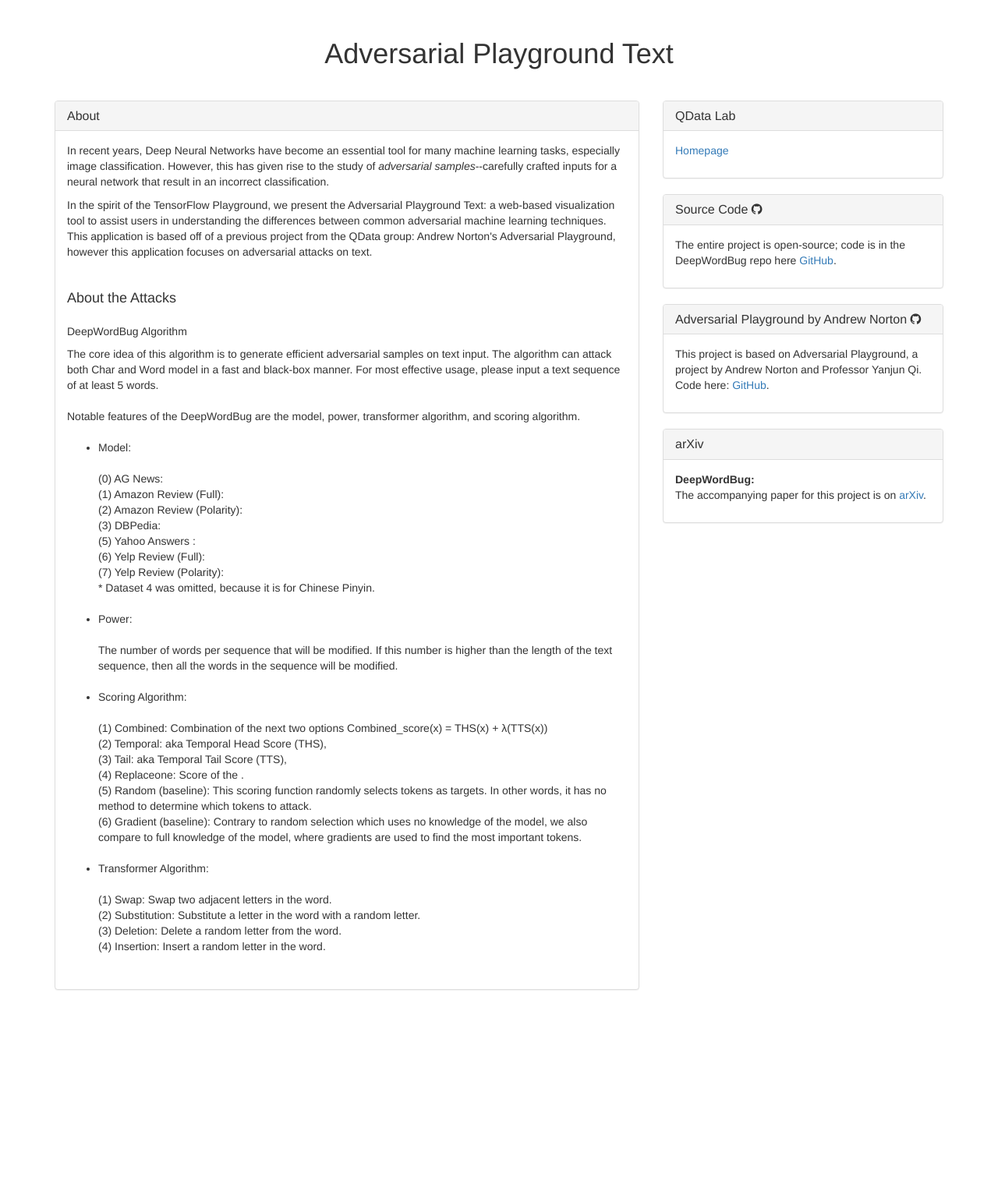
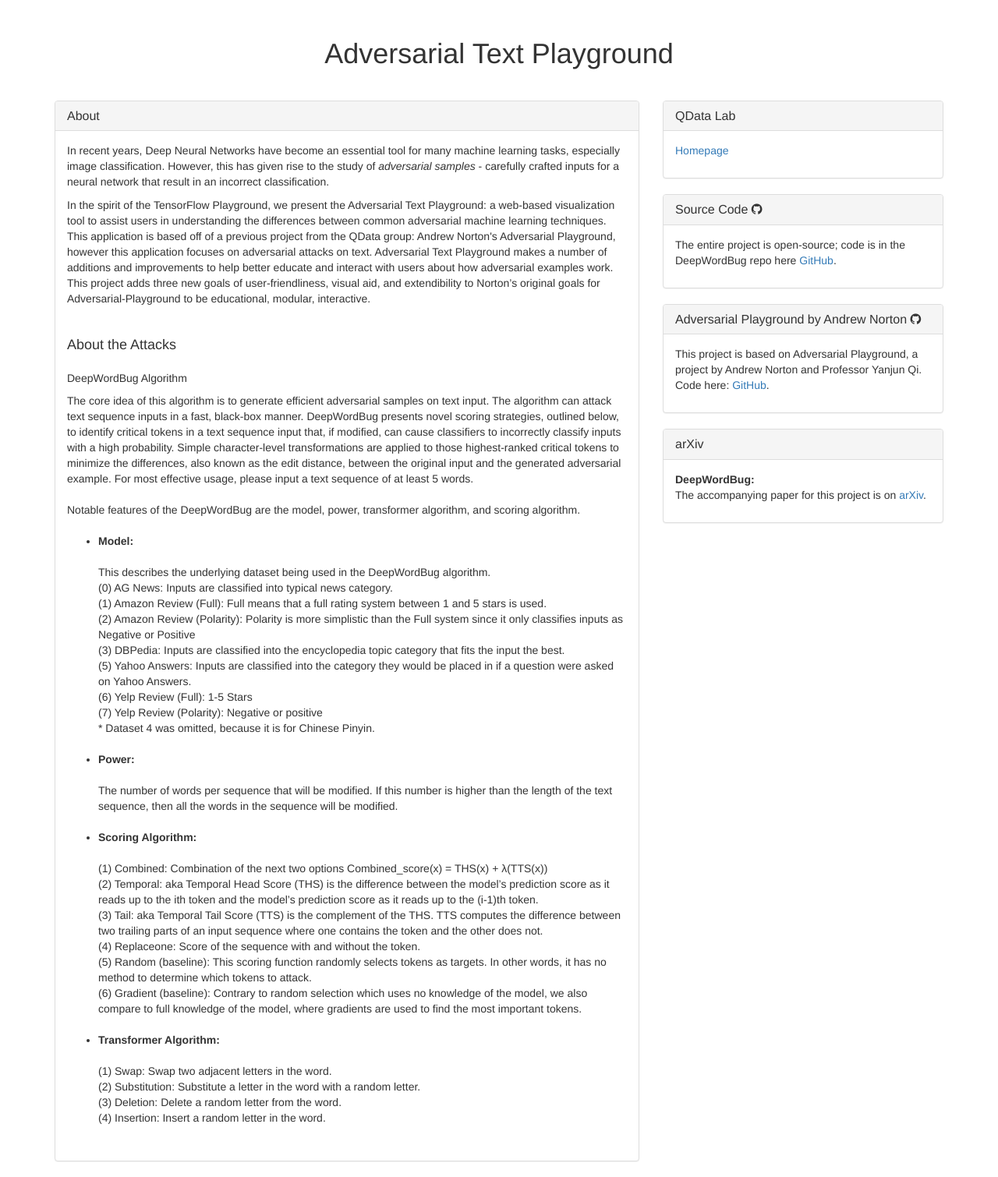
Before and after one commit to QData/deepWordBug, a Flask app: page / in a window 1280 px wide. Shown: the part 51-1561 px from the top of the page at 78% size. Before the commit the page ends 1321 px from the top, so only its background shows below. Run offline with Flask 2, Linux system fonts and the light colour scheme; some libraries are stand-ins or nearby versions.

Commit message:
Add text for class categories + readme

```diff
--- a/Adversarial-Playground-Text-viz/webapp/templates/index.html
+++ b/Adversarial-Playground-Text-viz/webapp/templates/index.html
@@ -36,7 +36,7 @@
     <div class="container">
 
       <div class="starter-template">
-        <h1>Adversarial Playground Text</h1>
+        <h1>Adversarial Text Playground </h1>
       </div>
       <div class="row">
         <div class="col-md-8">
@@ -46,53 +46,46 @@
               </div>
               <div class="panel-body">
                 <p>
-                In recent years, Deep Neural Networks have become an essential tool for many machine learning tasks, especially image classification.  However, this has given rise to the study of <em>adversarial samples</em>--carefully crafted inputs for a neural network that result in an incorrect classification.
+                In recent years, Deep Neural Networks have become an essential tool for many machine learning tasks, especially image classification.  However, this has given rise to the study of <em>adversarial samples</em> - carefully crafted inputs for a neural network that result in an incorrect classification.
                 </p>
                 <p>
-                In the spirit of the TensorFlow Playground, we present the Adversarial Playground Text: a web-based visualization tool to assist users in understanding the differences between common adversarial machine learning techniques. This application is based off of a previous project from the QData group: Andrew Norton's Adversarial Playground, however this application focuses on adversarial attacks on text.
+                In the spirit of the TensorFlow Playground, we present the Adversarial Text Playground: a web-based visualization tool to assist users in understanding the differences between common adversarial machine learning techniques. This application is based off of a previous project from the QData group: Andrew Norton's Adversarial Playground, however this application focuses on adversarial attacks on text. Adversarial Text Playground makes a number of additions and improvements to help better educate and interact with users about how adversarial examples work. This project adds three new goals of user-friendliness, visual aid, and extendibility to Norton’s original goals for Adversarial-Playground to be educational, modular, interactive.
                 </p><br>
 
-<!--                 <h4>Usage</h4>
-                <p>
-                We allow multiple types of adversarial attacks on text, accessible through the top navigation bar:
-                  <ul>
-                    <li>DeepWordBug Algorithm </li><br>
-                  </ul>
-                </p> -->
 
                 <h4>About the Attacks</h4>
 
                 <h5><br>DeepWordBug Algorithm</h5>
-                The core idea of this algorithm is to generate efficient adversarial samples on text input. The algorithm can attack both Char and Word model in a fast and black-box manner. For most effective usage, please input a text sequence of at least 5 words. <br><br>
-
+                The core idea of this algorithm is to generate efficient adversarial samples on text input. The algorithm can attack text sequence inputs in a fast, black-box manner. DeepWordBug presents novel scoring strategies, outlined below, to identify critical tokens in a text sequence input that, if modified, can cause classifiers to incorrectly classify inputs with a high probability. Simple character-level transformations are applied to those highest-ranked critical tokens to minimize the differences, also known as the edit distance, between the original input and the generated adversarial example. For most effective usage, please input a text sequence of at least 5 words. <br><br>
                 Notable features of the DeepWordBug are the model, power, transformer algorithm, and scoring algorithm.
 
                 <ul><br>
-                    <li>Model: <br><br>
-                      (0) AG News:  <br>
-                      (1) Amazon Review (Full):  <br>
-                      (2) Amazon Review (Polarity):  <br>
-                      (3) DBPedia:  <br>
-                      (5) Yahoo Answers : <br>
-                      (6) Yelp Review (Full):  <br>
-                      (7) Yelp Review (Polarity):  <br>
+                    <li><strong> Model: <br><br></strong>
+                      This describes the underlying dataset being used in the DeepWordBug algorithm. <br>
+                      (0) AG News: Inputs are classified into typical news category. <br>
+                      (1) Amazon Review (Full): Full means that a full rating system between 1 and 5 stars is used. <br>
+                      (2) Amazon Review (Polarity): Polarity is more simplistic than the Full system since it only classifies inputs as Negative or Positive  <br>
+                      (3) DBPedia: Inputs are classified into the encyclopedia topic category that fits the input the best. <br>
+                      (5) Yahoo Answers: Inputs are classified into the category they would be placed in if a question were asked on Yahoo Answers. <br>
+                      (6) Yelp Review (Full): 1-5 Stars <br>
+                      (7) Yelp Review (Polarity): Negative or positive <br>
                       * Dataset 4 was omitted, because it is for Chinese Pinyin.
                     </li><br>
-                    <li>Power: <br><br>
-                    The number of words per sequence that will be modified. If this number is higher than the length of the text sequence, then all the words in the sequence will be modified. </li><br>
-                    <li>Scoring Algorithm: <br><br>
+
+                    <li><strong> Power: <br><br></strong>
+                    The number of words per sequence that will be modified. If this number is higher than the length of the text sequence, then all the words in the sequence will be modified.
+                    </li><br>
+
+                    <li><strong> Scoring Algorithm: <br><br></strong>
                       (1) Combined: Combination of the next two options Combined_score(x) = THS(x) + λ(TTS(x)) <br>
-                      (2) Temporal: aka Temporal Head Score (THS),  <br>
-                      (3) Tail: aka Temporal Tail Score (TTS), <br>
-                      (4) Replaceone: Score of the . <br>
-                      (5) Random (baseline): This scoring function randomly selects tokens as targets.
-                            In other words, it has no method to determine which tokens to attack. <br>
-                      (6) Gradient (baseline): Contrary to random selection which
-                            uses no knowledge of the model, we also compare to full
-                            knowledge of the model, where gradients are used to find
-                            the most important tokens. <br>
+                      (2) Temporal: aka Temporal Head Score (THS) is the difference between the model’s prediction score as it reads up to the ith token and the model’s prediction score as it reads up to the (i-1)th token. <br>
+                      (3) Tail: aka Temporal Tail Score (TTS) is the complement of the THS. TTS computes the difference between two trailing parts of an input sequence where one contains the token and the other does not. <br>
+                      (4) Replaceone: Score of the sequence with and without the token. <br>
+                      (5) Random (baseline): This scoring function randomly selects tokens as targets. In other words, it has no method to determine which tokens to attack. <br>
+                      (6) Gradient (baseline): Contrary to random selection which uses no knowledge of the model, we also compare to full knowledge of the model, where gradients are used to find the most important tokens. <br>
                     </li><br>
-                    <li>Transformer Algorithm: <br><br>
+
+                    <li><strong> Transformer Algorithm: <br><br></strong>
                       (1) Swap: Swap two adjacent letters in the word. <br>
                       (2) Substitution: Substitute a letter in the word with a random letter. <br>
                       (3) Deletion: Delete a random letter from the word. <br>
```
Also changed, not shown: Adversarial-Playground-Text-viz/webapp/templates/base.html (+33 -4 lines), Adversarial-Playground-Text-viz/README.md (added).
